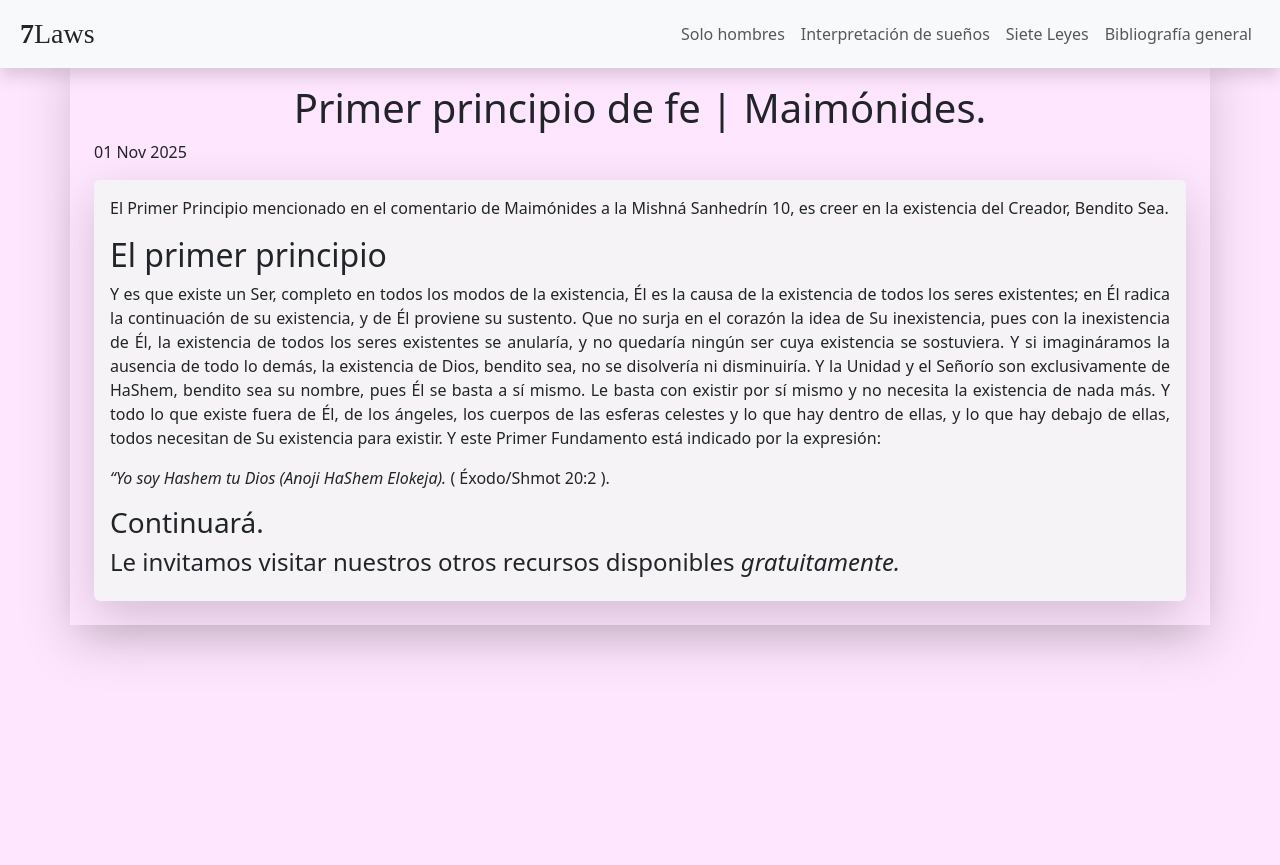
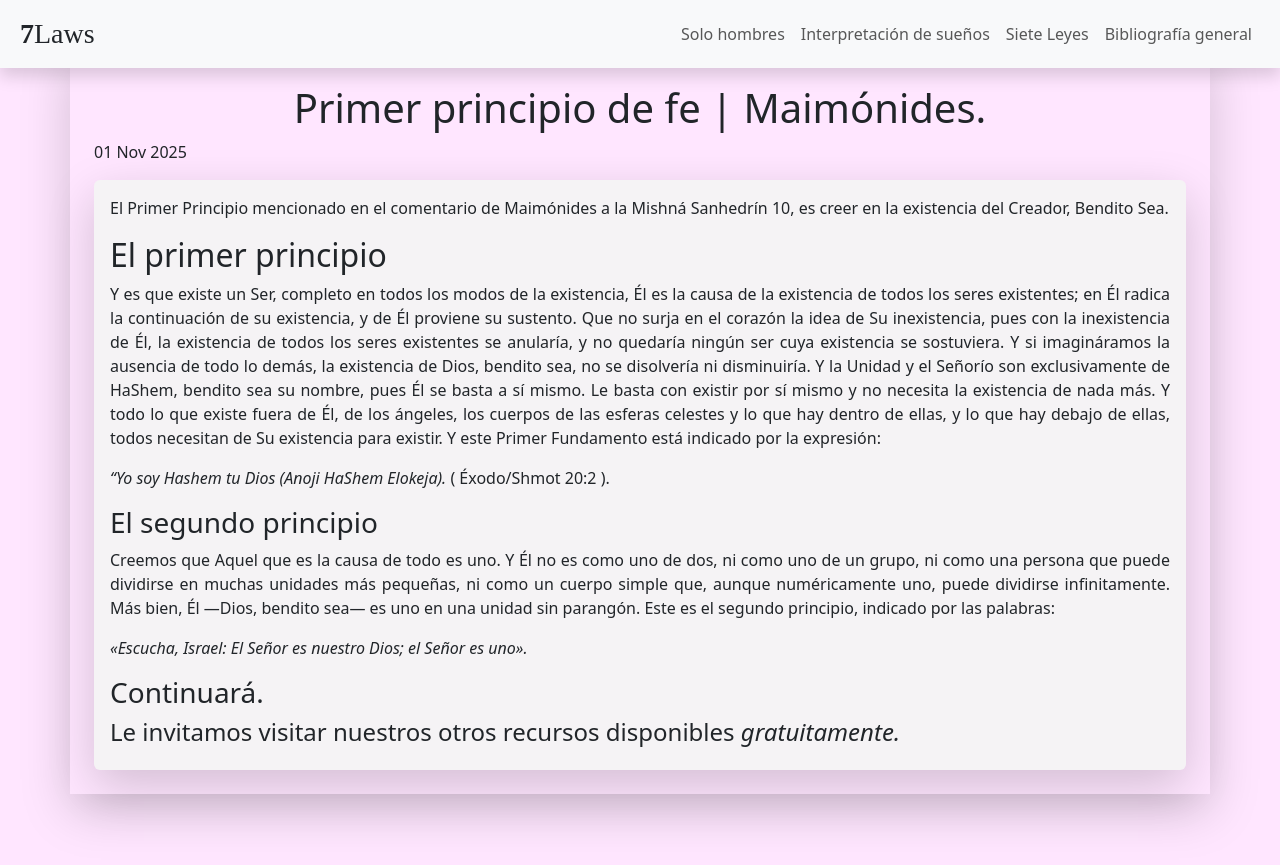
Before and after one commit to Stairwaycl/seven_laws, a Jekyll site: the page built from _posts/siete-leyes/2025-11-01-fundamentos.md, in a window 1280 px wide. Shown: the top 865 px of the page. Built offline with Jekyll 4.4.1, drawn with Linux system fonts in a browser that asks for light colours; some web fonts are replaced.

Commit message:
add second principle

```diff
--- a/_includes/navigation.html
+++ b/_includes/navigation.html
@@ -1,5 +1,5 @@
 <nav class="navbar navbar-expand-lg navbar-light bg-light p-2">
-  <div class="container-fluid">
+  <div class="container-fluid justify-content-between">
 
     <a href="/" class="navbar-brand text-decoration-none text-dark d-flex align-items-center">
       <b class="bonheur-royale-regular"><strong>7</strong>Laws</b>
--- a/_posts/siete-leyes/2025-11-01-fundamentos.md
+++ b/_posts/siete-leyes/2025-11-01-fundamentos.md
@@ -15,5 +15,10 @@ Y este Primer Fundamento está indicado por la expresión:
 
 _"Yo soy Hashem tu Dios (Anoji HaShem Elokeja)._ ( Éxodo/Shmot 20:2 ).
 
+### El segundo principio
+Creemos que Aquel que es la causa de todo es uno. Y Él no es como uno de dos, ni como uno de un grupo, ni como una persona que puede dividirse en muchas unidades más pequeñas, ni como un cuerpo simple que, aunque numéricamente uno, puede dividirse infinitamente. Más bien, Él —Dios, bendito sea— es uno en una unidad sin parangón. Este es el segundo principio, indicado por las palabras:
+
+_«Escucha, Israel: El Señor es nuestro Dios; el Señor es uno»._
+
 ### Continuará.
 #### Le invitamos visitar nuestros otros recursos disponibles _gratuitamente._
```
Also changed, not shown: _drafts/principios-de-fe.md (+1 -1 lines).
